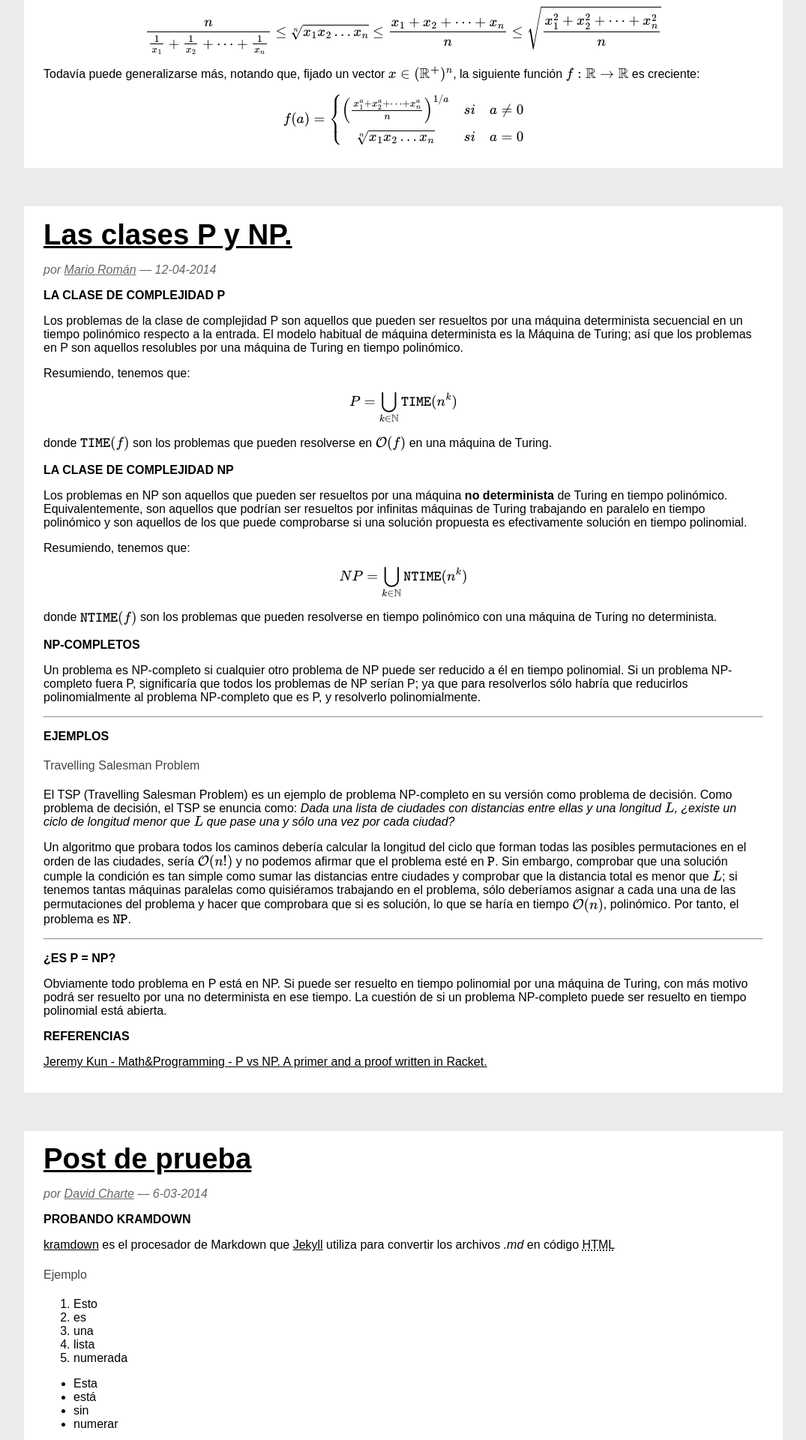
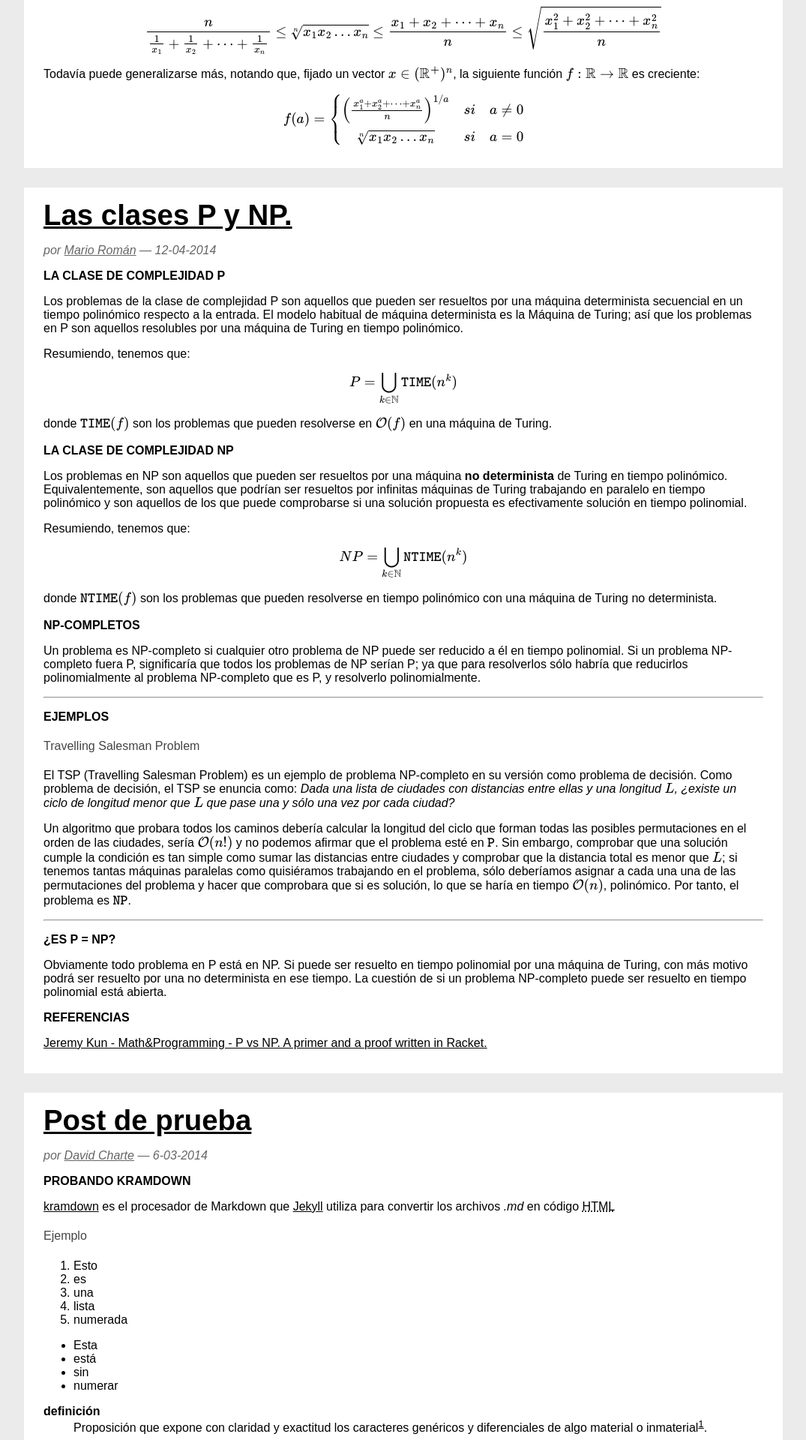
Before and after one commit to libreim/blog, a Jekyll site: the page built from index.html, in a window 1280 px wide. Shown: the part 1051-2971 px from the top of the page at 75% size, without its empty margins (102-1177 px from the left). Built offline with Jekyll 4.4.1, drawn with Linux system fonts in a browser that asks for light colours; formulas are drawn with MathJax 3; the list of posts is cut into pages by our own code.

Commit message:
CSS margin

```diff
--- a/css/default.css
+++ b/css/default.css
@@ -5,7 +5,7 @@
 }
 
 article, nav.pagination, footer {
-	margin: 0 auto 4%;
+	margin: 0 auto 2%;
 	padding: 1.2% 2%;
 	width: 92%;
 	background: #fff;
```
